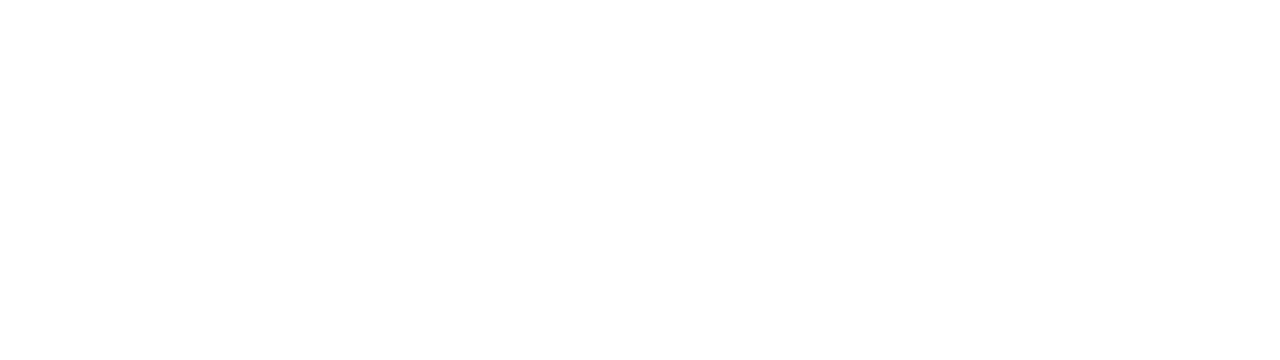
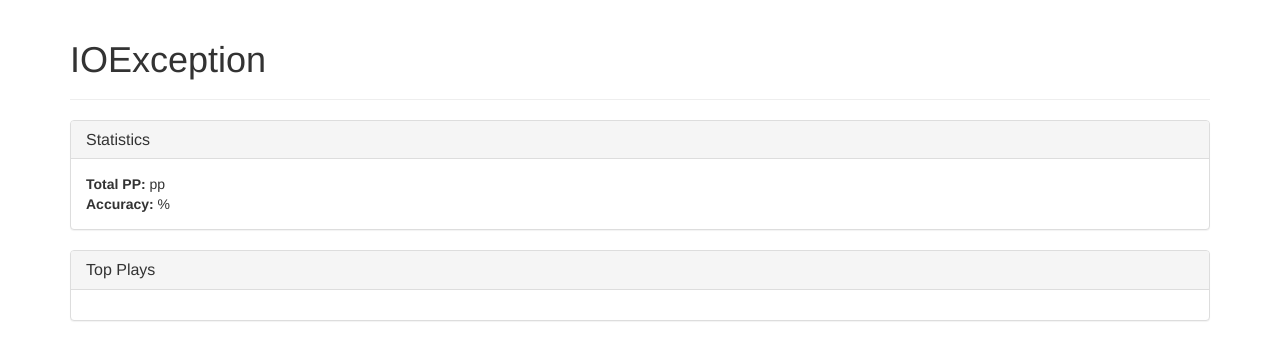
Before and after one commit to iptq/ioexceptionosu, a plain HTML site: page index.html in a window 1280 px wide. Drawn offline with nearby package versions, Linux system fonts and the light colour scheme; no server answers.

Commit message:
Update index.html

```diff
--- a/index.html
+++ b/index.html
@@ -1,10 +1,42 @@
 <html>
     <head>
         <title>IOException</title>
+        <link href="https://maxcdn.bootstrapcdn.com/bootstrap/3.3.6/css/bootstrap.min.css" rel="stylesheet" integrity="sha384-1q8mTJOASx8j1Au+a5WDVnPi2lkFfwwEAa8hDDdjZlpLegxhjVME1fgjWPGmkzs7" crossorigin="anonymous">
+        <script src="https://code.jquery.com/jquery-2.2.3.min.js" integrity="sha256-a23g1Nt4dtEYOj7bR+vTu7+T8VP13humZFBJNIYoEJo=" crossorigin="anonymous"></script>
+        <script src="https://maxcdn.bootstrapcdn.com/bootstrap/3.3.6/js/bootstrap.min.js" integrity="sha384-0mSbJDEHialfmuBBQP6A4Qrprq5OVfW37PRR3j5ELqxss1yVqOtnepnHVP9aJ7xS" crossorigin="anonymous"></script>
     </head>
     <body>
+        <div class="container">
+            <div class="page-header">
+                <h1>IOException</h1>
+            </div>
+            <div class="panel panel-default">
+                <div class="panel-heading">
+                    <h4 class="panel-title">Statistics</h4>
+                </div>
+                <div class="panel-body">
+                    <b>Total PP: </b><span id="total_pp"></span>pp<br />
+                    <b>Accuracy: </b><span id="accuracy"></span>%<br />
+                </div>
+            </div>
+            <div class="panel panel-default">
+                <div class="panel-heading">
+                    <h4 class="panel-title">Top Plays</h4>
+                </div>
+                <div class="panel-body">
+
+                </div>
+            </div>
+        </div>
         <script type="text/javascript">
-            console.log("HI");
+            $(document).ready(function() {
+                $.get("https://docs.google.com/spreadsheets/d/1kukJCky1iQJfvzEAMCGGtkYy9rOBXlj4BsiEAqKSXCU/pub?gid=197296628&single=true&output=csv", function(result) {
+                    console.log(result);
+                });
+                $.get("https://docs.google.com/spreadsheets/d/1kukJCky1iQJfvzEAMCGGtkYy9rOBXlj4BsiEAqKSXCU/pub?gid=0&single=true&output=csv", function(result) {
+                    console.log(result);
+                });
+            });
         </script>
     </body>
 </html>
```
